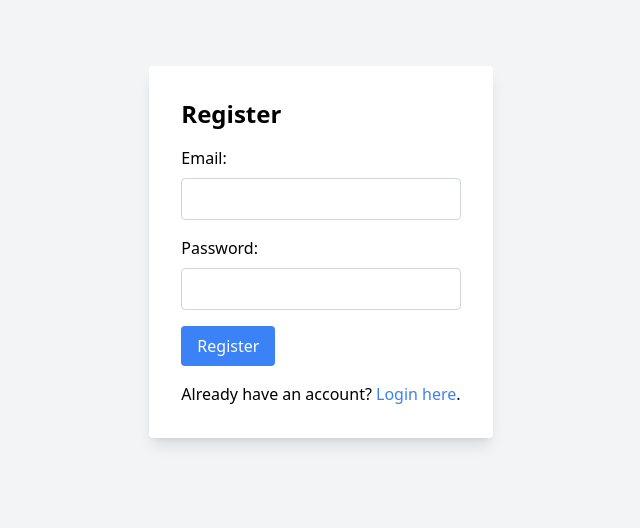
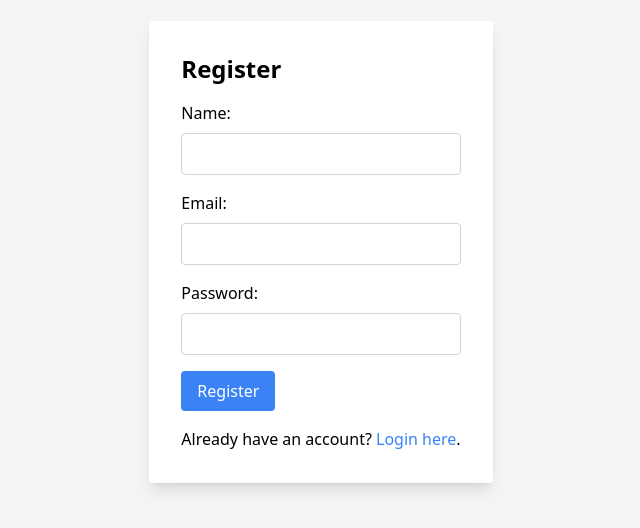
Before and after one commit to revou-fsse-1/w19-react-features-mahdiharish, a React (Vite) app: page / in a window 1280 px wide. Shown: the part 148-676 px from the top of the page, without its empty margins (319-959 px from the left). Built offline with nearby package versions, Linux system fonts and the light colour scheme.

Commit message:
fix register function

```diff
--- a/src/App.tsx
+++ b/src/App.tsx
@@ -13,7 +13,7 @@ function App() {
         <Route path="/register" element={<Register />} />
         <Route path="/login" element={<Login />} />
         <Route path="/dashboard" element={<Dashboard />} />
-        {/* <Route path="/dashboard" element={<PrivateRoute><Dashboard /></PrivateRoute>} /> */}
+        <Route path="/dashboard" element={<PrivateRoute><Dashboard /></PrivateRoute>} />
         <Route path="*" element={<NotFound />} />
       </Routes>
     </Router>
--- a/src/components/Register.tsx
+++ b/src/components/Register.tsx
@@ -4,6 +4,7 @@ import { yupResolver } from '@hookform/resolvers/yup';
 import * as yup from 'yup';
 
 const schema = yup.object().shape({
+  name: yup.string().required('Name is required'),
   email: yup.string().required('Email is required').email('Invalid email address'),
   password: yup.string().required('Password is required').min(8, 'Password must be at least 8 characters long'),
 });
@@ -15,7 +16,7 @@ function Register() {
 
   const navigate = useNavigate();
 
-  const handleRegister = async (data: { email: string; password: string }) => {
+  const handleRegister = async (data: { name: string, email: string; password: string }) => {
     try {
       console.log(data)
       const response = await fetch('https://mock-api.arikmpt.com/api/user/register', {
@@ -43,6 +44,11 @@ function Register() {
       <div className="bg-white p-8 rounded shadow-lg">
         <h2 className="text-2xl font-bold mb-4">Register</h2>
         <form onSubmit={handleSubmit(handleRegister)}>
+            <div className="mb-4">
+              <label className="block mb-2">Name:</label>
+              <input type="text" {...register('name')} className="border border-gray-300 px-3 py-2 rounded w-full" />
+              {errors.name && <p>{errors.name.message}</p>}
+          </div>
           <div className="mb-4">
             <label className="block mb-2">Email:</label>
             <input type="text" {...register('email')} className="border border-gray-300 px-3 py-2 rounded w-full" />
```
